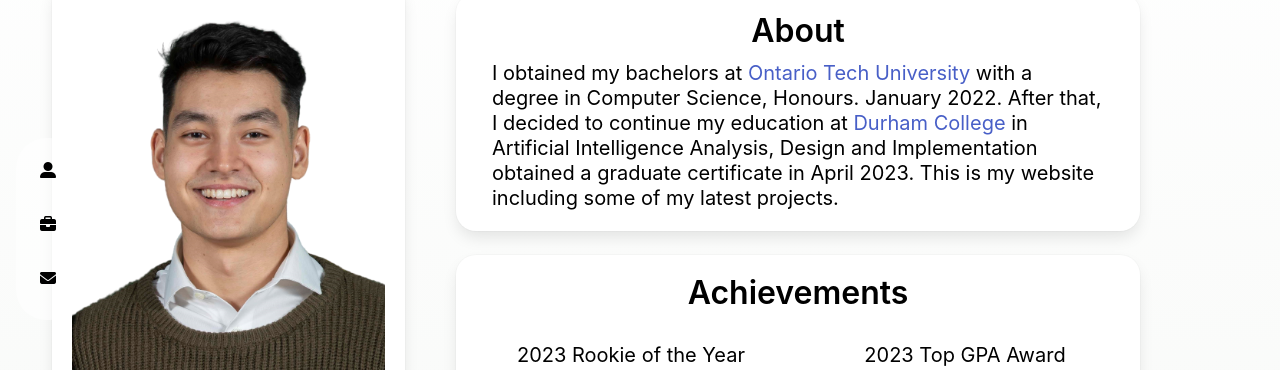
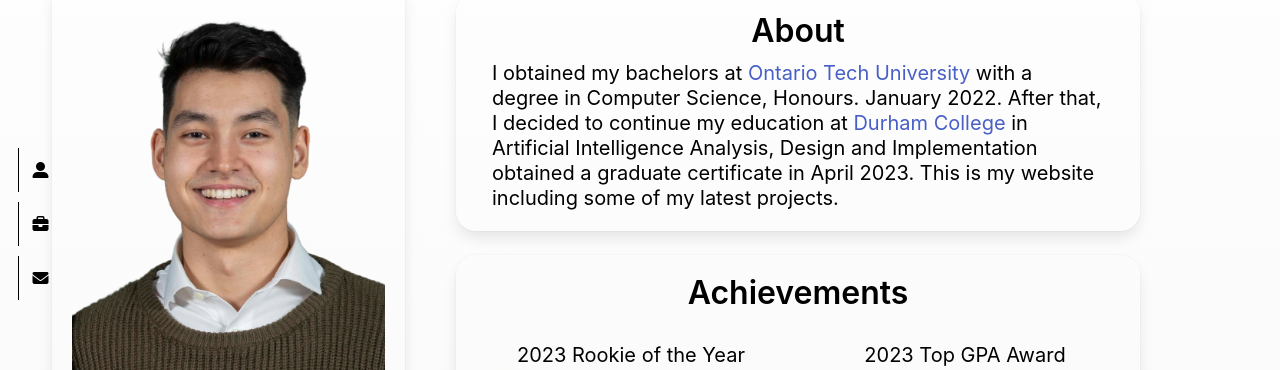
Before and after one commit to nandor-gallo/nandor-gallo.com, a website: page index.html in a window 1280 px wide. Shown: the part 171-541 px from the top of the page. Drawn offline with nearby package versions, Linux system fonts and the light colour scheme.

Commit message:
better actionbar

```diff
--- a/styles/main.css
+++ b/styles/main.css
@@ -65,7 +65,7 @@
   height: fit-content;
   width: 90%;
   margin-bottom: 5%;
-  background-color: rgba(255, 255, 255, 1);
+  background-color: rgba(255, 255, 255, 0.01);
 }
 
 #pictureColumn{
@@ -122,10 +122,10 @@
   top: 50%;
   left: 0;
   transform: translateY(-50%);
-  background-color: rgba(255, 255, 255, 0.5);
+  background-color: rgba(255, 255, 255, 0.01);
   padding: 10px;
   border-radius: 30px;
-  margin-left: 1rem;
+  margin-left: 0.5rem;
   text-align: center;
   width: 5vw;
   z-index: 100;
@@ -133,6 +133,7 @@
 .sectionHeader{
   text-align: center;
   font-size: 2vh;
+  border-left: 0.1rem solid black;
 
 }
 /* .sectionHeader:after {
```
